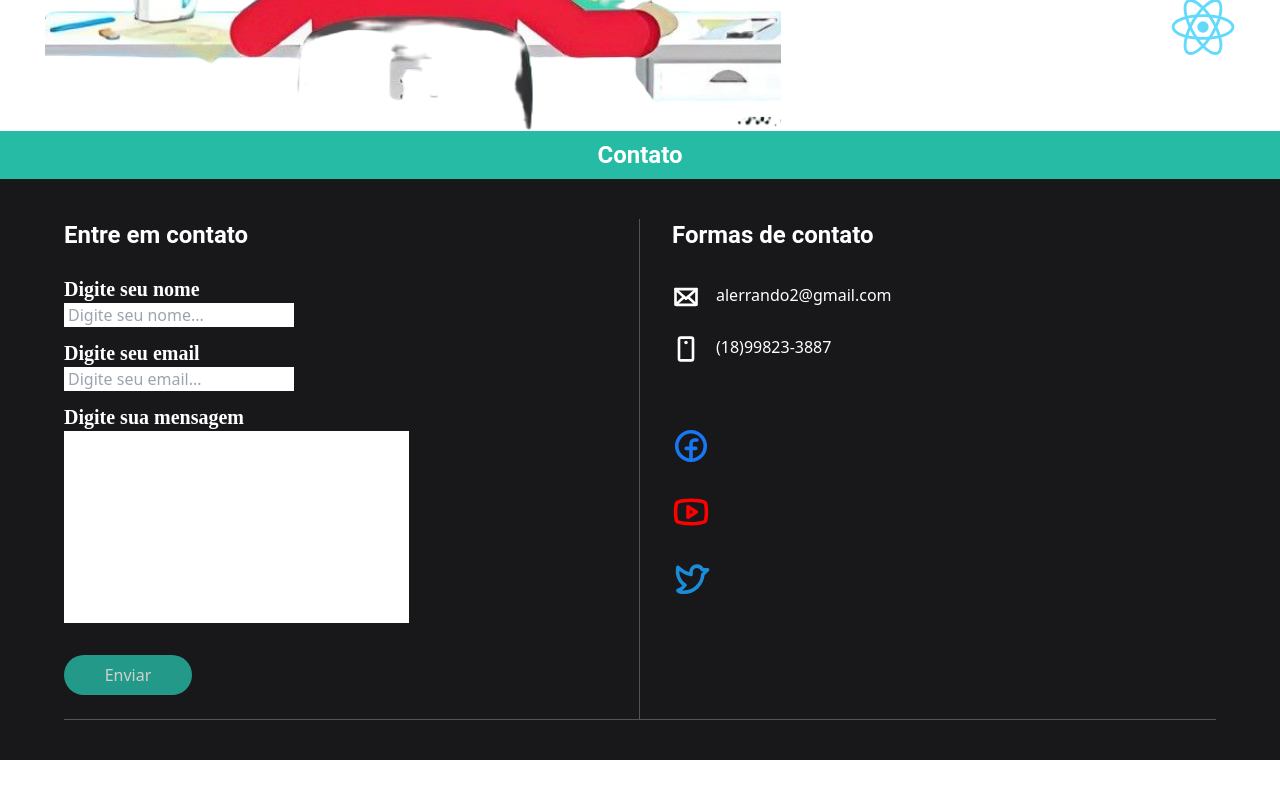
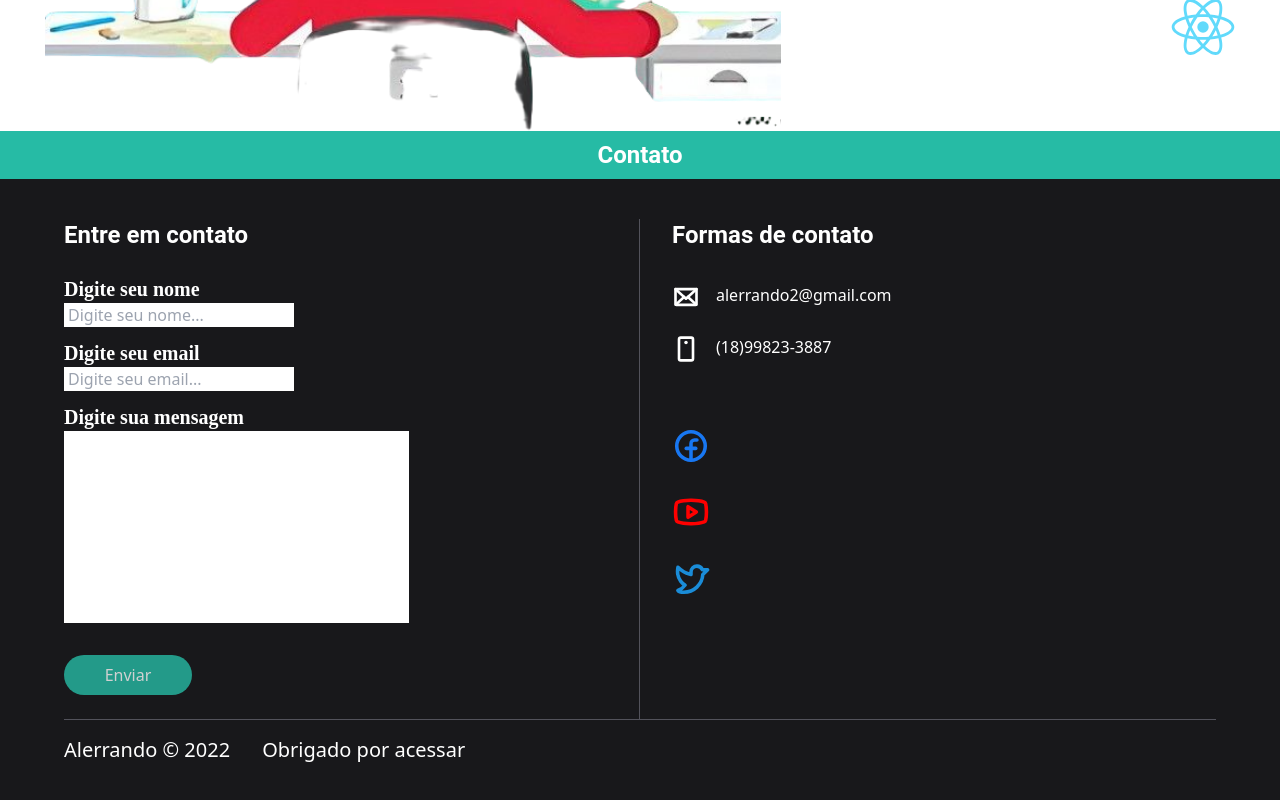
Before and after one commit to Alerrando/Portfolio, a React (Vite) app: page / in a window 1280 px wide. Shown: the part 1966-2766 px from the top of the page. Before the commit the page ends 2726 px from the top, so only its background shows below. Built offline with nearby package versions, Linux system fonts and the light colour scheme; a web font is replaced by a local one.

Commit message:
add agradecimentos

```diff
--- a/src/components/Contato/index.tsx
+++ b/src/components/Contato/index.tsx
@@ -87,6 +87,11 @@ export function Contato() {
             </div>
           </div>
         </div>
+
+        <div className="grid gap-6 mt-4 md:flex md:items-center md:gap-8 text-xl text-white">
+          <span>Alerrando © 2022</span>
+          <span>Obrigado por acessar</span>
+        </div>
       </div>
     </footer>
   );
```
